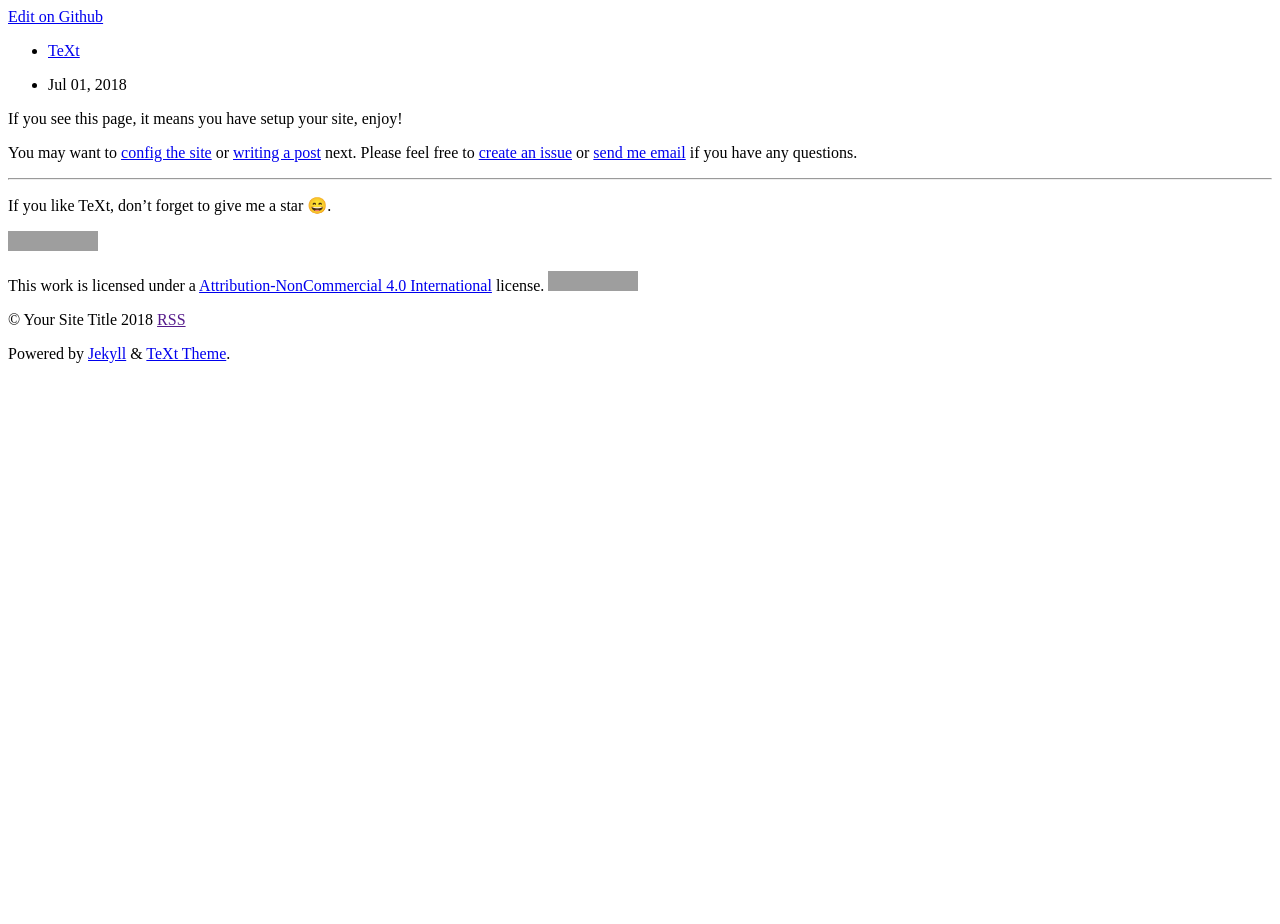
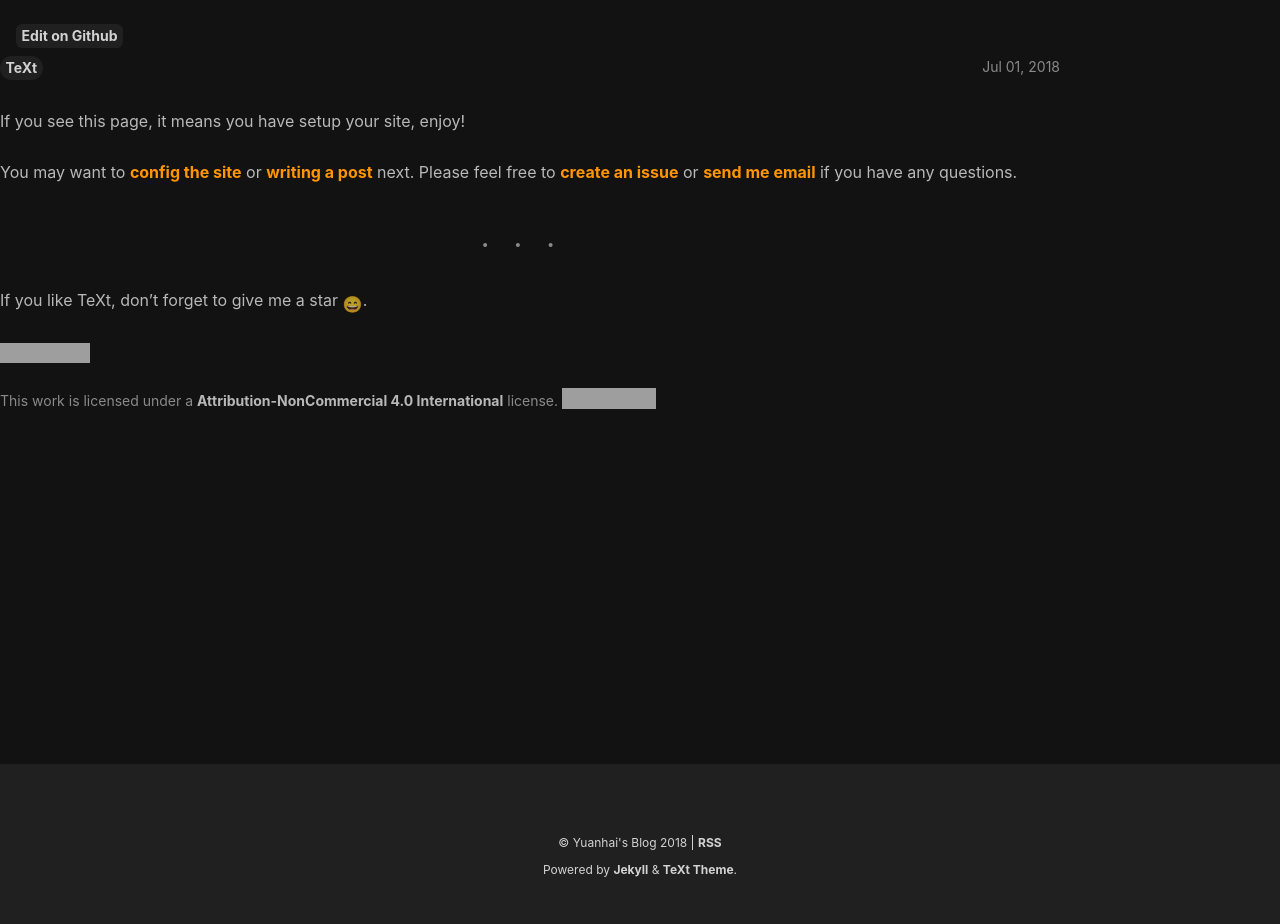
Before and after one commit to IIIIIIIIll/iiiiiiiill.github.io, a Jekyll site: the page built from _posts/2018-07-01-welcome.md, in a window 1280 px wide. Built offline with Jekyll 4.4.1, drawn with Linux system fonts in a browser that asks for light colours; emoji names are drawn with the system emoji font; before the commit the page ends 900 px from its top, so only the background shows below that; grey boxes are pictures that could not be loaded.

Commit message:
Theme selection

```diff
--- a/_config.yml
+++ b/_config.yml
@@ -16,12 +16,12 @@
 
 ## => Site Settings
 ##############################
-text_skin: dark # "default" (default), "dark", "forest", "ocean", "chocolate", "orange"
+text_skin: "dark" # "default" (default), "dark", "forest", "ocean", "chocolate", "orange"
 url     : # the base hostname & protocol for your site e.g. https://www.someone.com
 baseurl : # does not include hostname
-title   : Your Site Title
+title   : Yuanhai's Blog
 description: > # this means to ignore newlines until "Language & timezone"
-  Your Site Description
+  I always want a blog. Until now I finally have that time and mood to create one.
 
 
 ## => Language and Timezone
@@ -37,7 +37,7 @@ author:
   name      : Yuanhai Tan
   url       :
   avatar    : # path or url of avatar image
-  bio       : I am an amazing person.
+  bio       :
   email     :
   facebook  : # "user_name" the last part of your profile url, e.g. https://www.facebook.com/user_name
   twitter   : # "user_name" the last part of your profile url, e.g. https://twitter.com/user_name
@@ -57,7 +57,7 @@ repository_tree: master
 ## => Paths
 ##############################
 paths:
-  root    : / # title link url, "/" (default)
+  root    : # title link url, "/" (default)
   home    : # home layout url, "/" (default)
   archive : # "/archive.html" (default)
   rss     : # "/feed.xml" (default)
--- a/assets/css/main.scss
+++ b/assets/css/main.scss
@@ -1,6 +1,6 @@
-//---
-//# Only the main Sass file needs front matter (the dashes are enough)
-//---
+---
+# Only the main Sass file needs front matter (the dashes are enough)
+---
 @charset "utf-8";
 
 @import
```
Also changed, not shown: 7 other files.
